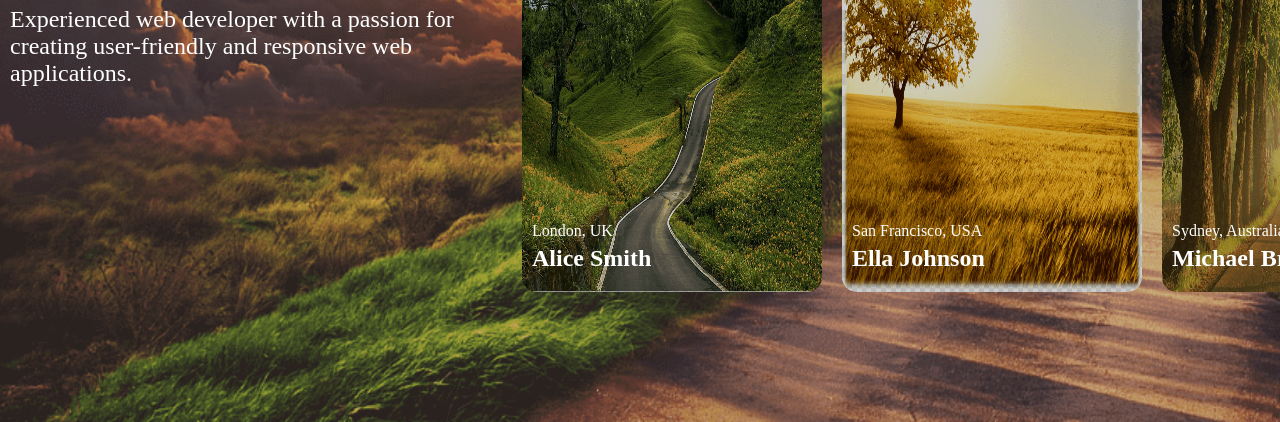
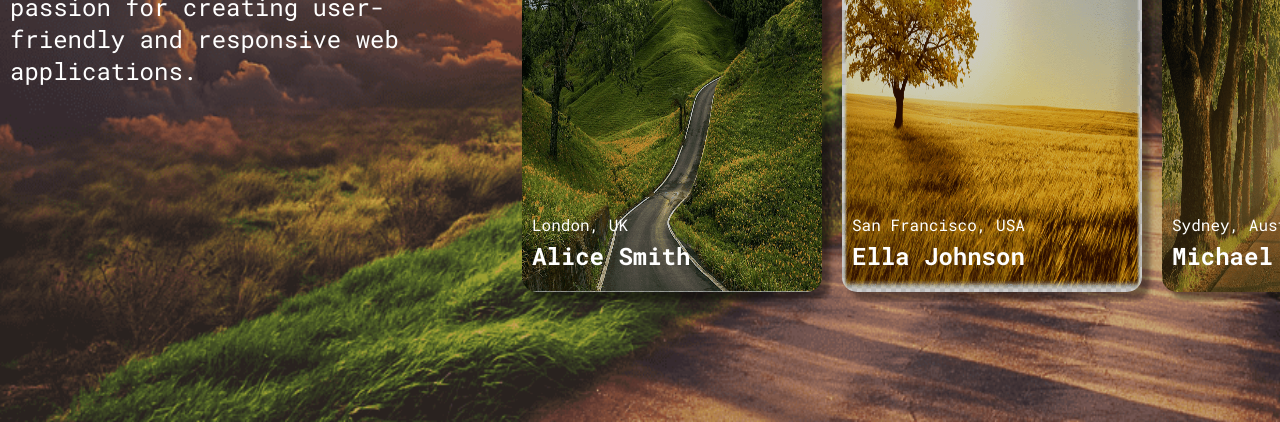
Before and after one commit to abdo6999/interview_test, a plain HTML site: page index.html in a window 1280 px wide. Shown: the part 378-800 px from the top of the page. Drawn offline with Linux system fonts and the light colour scheme.

Commit message:
change font-family

```diff
--- a/styles.css
+++ b/styles.css
@@ -1,3 +1,5 @@
+@import url('https://fonts.googleapis.com/css2?family=Roboto+Mono:wght@400;500;600;700&display=swap');
+
 :root {
   --image-width: 300px;
   --image-height: 400px;
@@ -13,6 +15,7 @@ body, html {
   box-sizing: border-box;
   color: #fff;
   overflow: hidden;
+  font-family:Roboto Mono,sans-serif;
 }
 
 img {
@@ -229,6 +232,7 @@ p {
   height: var(--image-height);
   border-radius: 15px;
   overflow: hidden;
+  box-shadow: 8px 8px 5px rgba(0, 0, 0, 0.4);
 }
 
 .carousel-items .carousel-item img{
```
